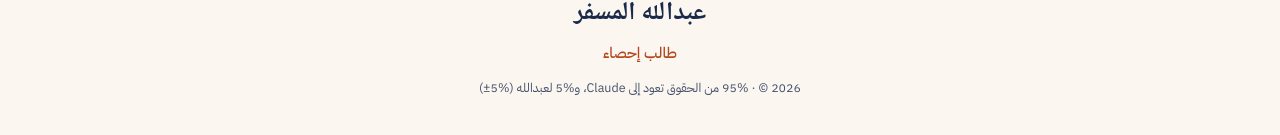
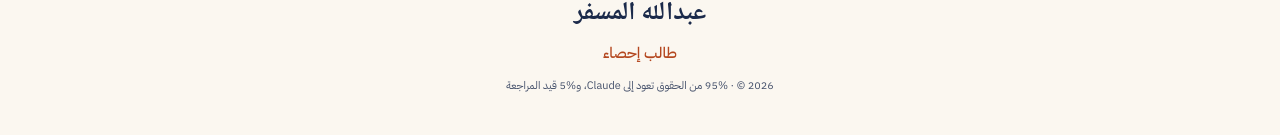
Before and after one commit to A-Almusfir/hikayat-tawzee, a React (Vite) app: page / in a window 1280 px wide. Shown: the part 1973-2108 px from the top of the page. Built offline with nearby package versions, Linux system fonts and the light colour scheme.

Commit message:
Footer: name, title, and a smaller rights line (95% Claude, 5% under review)
Co-Authored-By: Claude Opus 5.5 <noreply@anthropic.com>
Claude-Session: https://claude.ai/code/session_01FxEj5yCudChtMV4h5UFdQW

```diff
--- a/src/App.tsx
+++ b/src/App.tsx
@@ -90,7 +90,7 @@ export default function App() {
           <p className="sig-name">عبدالله المسفر</p>
           <p className="sig-role">طالب إحصاء</p>
           <p className="sig-copy">
-            <bdi dir="ltr">© {new Date().getFullYear()}</bdi> · <bdi dir="ltr">95%</bdi> من الحقوق تعود إلى Claude، و<bdi dir="ltr">5%</bdi> لعبدالله <bdi dir="ltr">(±5%)</bdi>
+            <bdi dir="ltr">© {new Date().getFullYear()}</bdi> · <bdi dir="ltr">95%</bdi> من الحقوق تعود إلى Claude، و<bdi dir="ltr">5%</bdi> قيد المراجعة
           </p>
         </div>
       </footer>
--- a/src/styles.css
+++ b/src/styles.css
@@ -318,5 +318,5 @@ h1:focus, h2:focus { outline: none; }
 .sig-by { font-size: .72rem; letter-spacing: .14em; text-transform: uppercase; color: var(--ink-2); }
 .sig-name { font-family: var(--font-head); font-size: 1.6rem; font-weight: 700; color: var(--ink); margin: 0 0 .1rem !important; }
 .sig-role { font-size: .95rem; color: var(--accent); font-weight: 500; }
-.sig-copy { font-size: .78rem; color: var(--ink-2); margin-top: .6rem !important; }
+.sig-copy { font-size: .68rem; color: var(--ink-2); margin-top: .6rem !important; }
 @media print { .signature { margin-top: 4mm; padding-top: 2mm; } .sig-name { font-size: 12pt; } }
```
Also changed, not shown: 1 other file (tests, documents, lock files or other folders).
